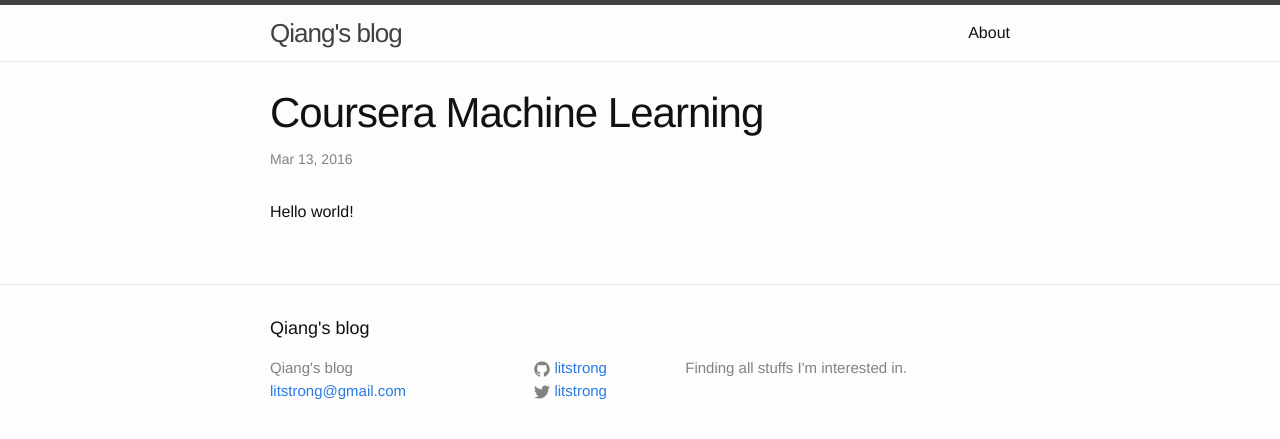
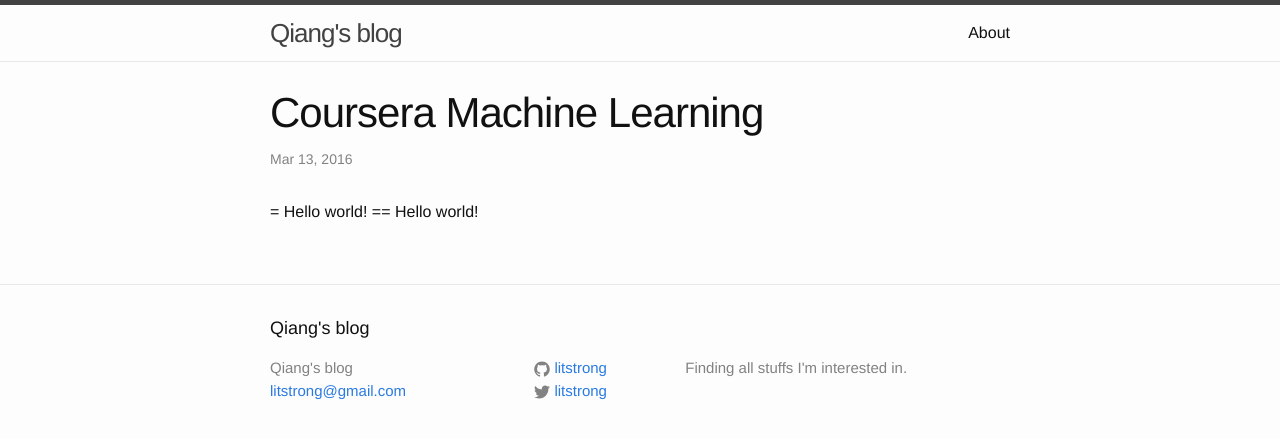
Before and after one commit to litstrong/litstrong.github.io, a Jekyll site: the page built from _posts/2016-03-13-coursera-machine-learning.markdown, in a window 1280 px wide. Shown: the top 439 px of the page. Built offline with Jekyll 4.4.1, drawn with Linux system fonts in a browser that asks for light colours.

Commit message:
Update 2016-03-13-coursera-machine-learning.markdown

```diff
--- a/_posts/2016-03-13-coursera-machine-learning.markdown
+++ b/_posts/2016-03-13-coursera-machine-learning.markdown
@@ -3,4 +3,5 @@ layout: post
 title:  "Coursera Machine Learning"
 ---
 
-Hello world!
+= Hello world!
+== Hello world!
```
